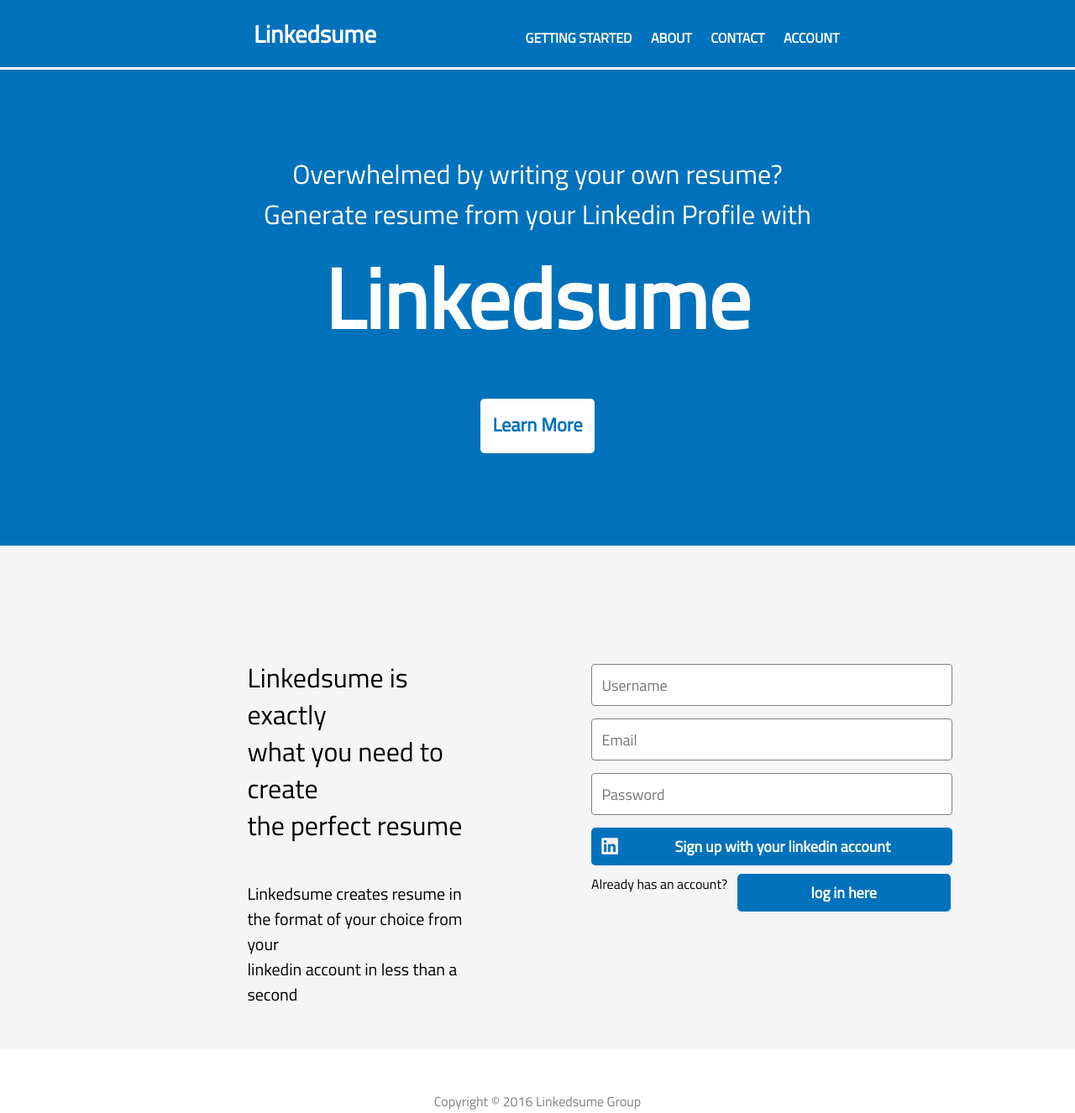
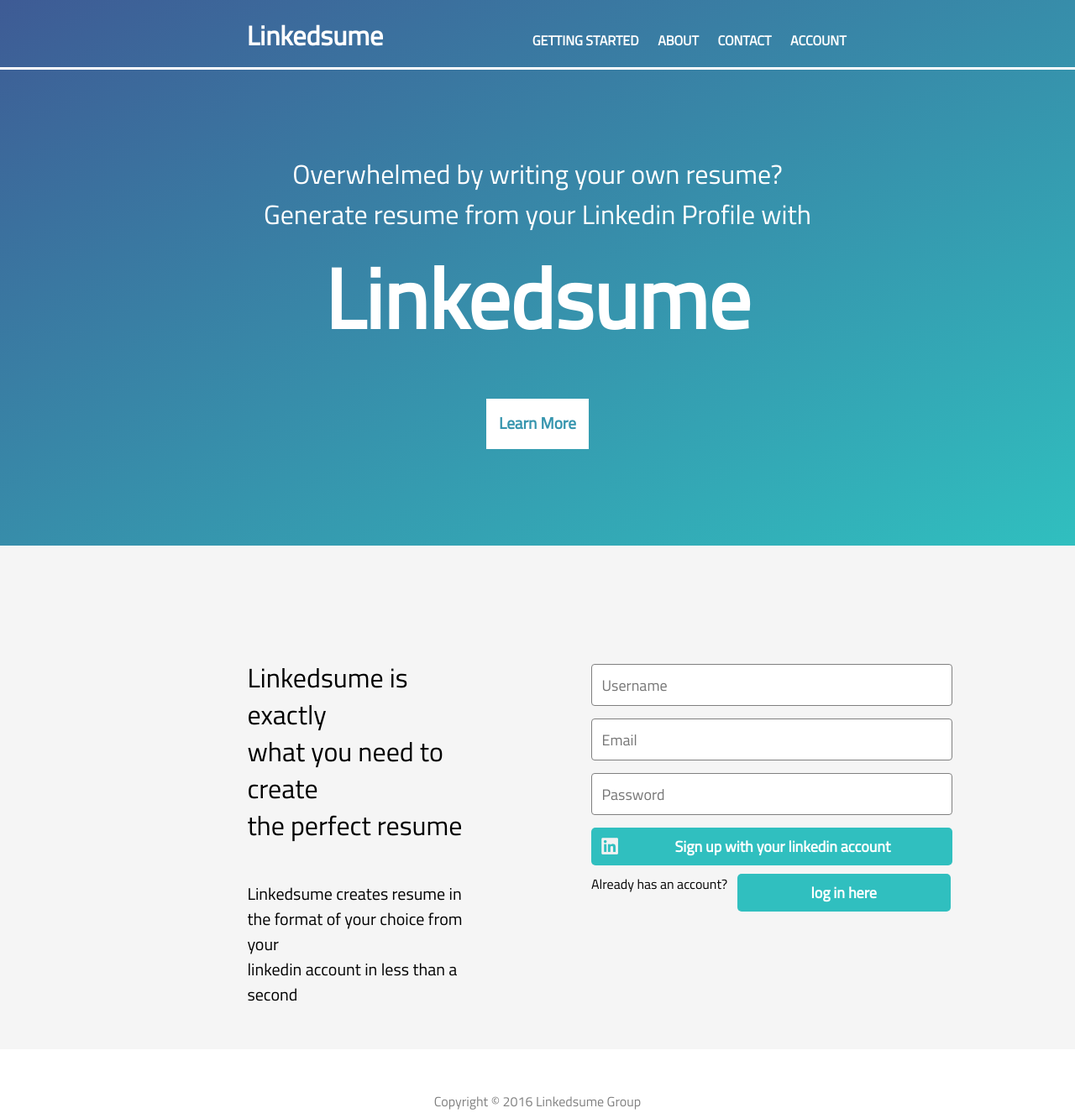
Before and after one commit to Linkedsume/ResumeBuilder, a Flask app: page / in a window 1280 px wide. Shown: the top 1326 px of the page at 84% size. Run offline with Flask 2, Linux system fonts and the light colour scheme.

Commit message:
Frontend

```diff
--- a/static/linkedsume.css
+++ b/static/linkedsume.css
@@ -4,7 +4,7 @@
 }
 
 .whole {
-  background-color: #0072BB;
+	background-image:linear-gradient(to bottom right,#3e5b95, #30bfbf);
   height:650px;
   width:100%;
   color:white;
@@ -26,7 +26,7 @@
 
 .logo {
   font-family: 'Titillium Web', sans-serif;
-  font-size: 180%;
+  font-size: 200%;
   padding-right:14%;
   font-weight: bold;
 }
@@ -43,7 +43,7 @@
 }
 
 .list a:hover{
-	color:#FF9900;
+	color:#FFCC00;
 	transition: color 0.2s linear;
 }
 
@@ -67,11 +67,12 @@
   font-family: 'Titillium Web', sans-serif;
   font-weight: bold;
   line-height: 150%;
-  font-size: 140%;
+  font-size: 120%;
   background-color: white;
-  color:#0072BB;
+	color:#3695ae;
   border:0;
-  border-radius: 5px;
+  border-radius: 0px;
+	transition: 0.2s linear;
   padding-top: 15px;
   padding-bottom: 16px;
   padding-left: 1.14%;
@@ -79,10 +80,11 @@
 }
 
 .sign_in:hover{
-  background-color: #FF9900;
-	color:white;
-	transition: background-color 0.1s linear;
+	transition:  0.2s linear;
 	cursor: pointer;
+	-webkit-transform: scale(1.2);
+        -ms-transform: scale(1.2);
+        transform: scale(1.2);
 }
 
 .sign_in:active {
@@ -164,7 +166,7 @@
   font-weight: bold;
   font-size: 18px;
 	width:430px;
-	background-color: #0072BB;
+	background-color: #30bfbf;
 	border:0;
   border-radius: 5px;
 	color:white;
@@ -172,7 +174,7 @@
 }
 
 .sign_up:hover{
-	background-color: #FF9900;
+	background-color: #97dfdf;
 	color:white;
 	cursor: pointer;
 }
@@ -189,7 +191,7 @@
   font-weight: bold;
   font-size: 18px;
 	width:254px;
-	background-color: #0072BB;
+	background-color: #30bfbf;
 	border:0;
   border-radius: 5px;
 	color:white;
@@ -197,7 +199,7 @@
 }
 
 .log_in:hover{
-	background-color: #FF9900;
+	background-color: #97dfdf;
 	color:white;
 	cursor: pointer;
 }
```
Also changed, not shown: static/login.css (+5 -5 lines).
